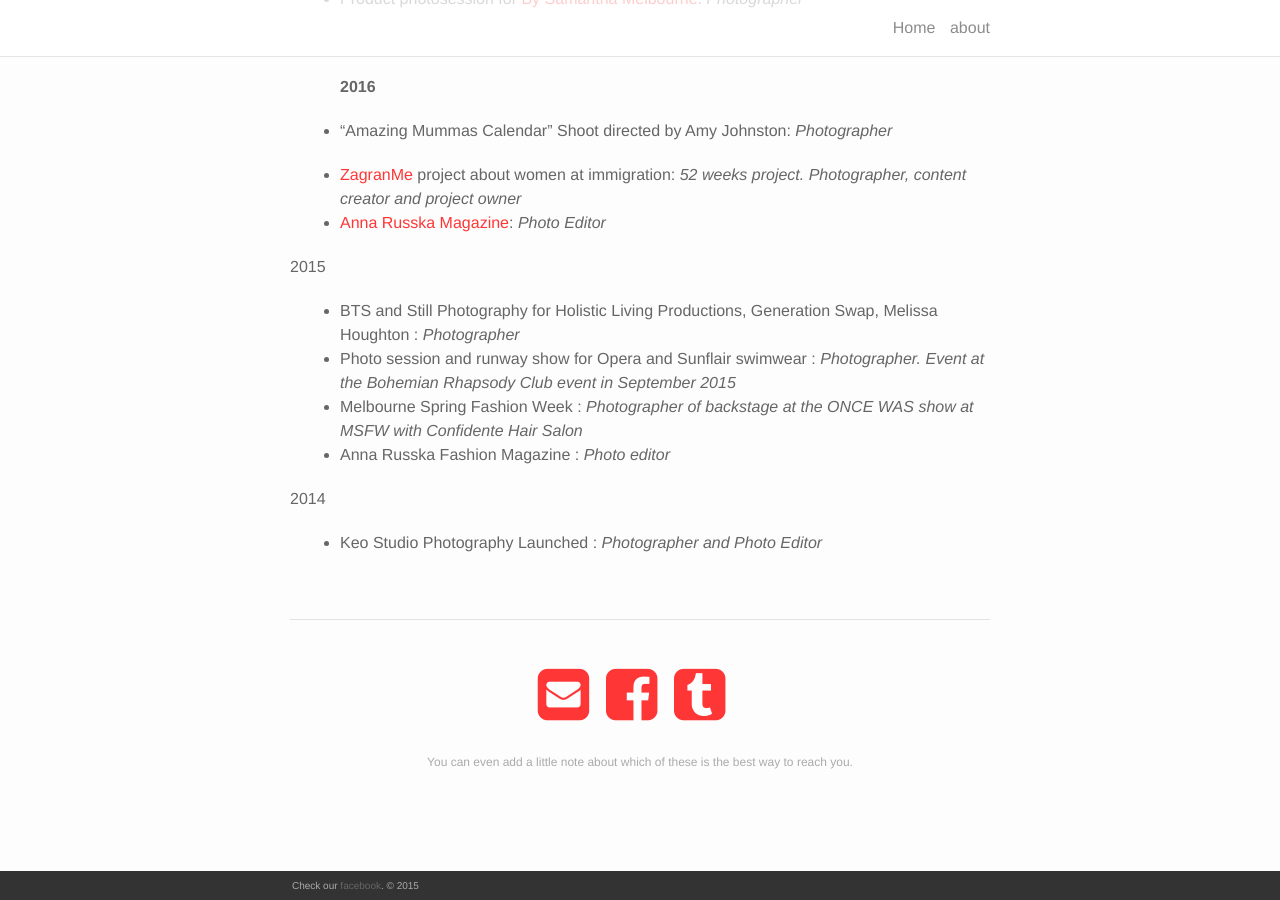
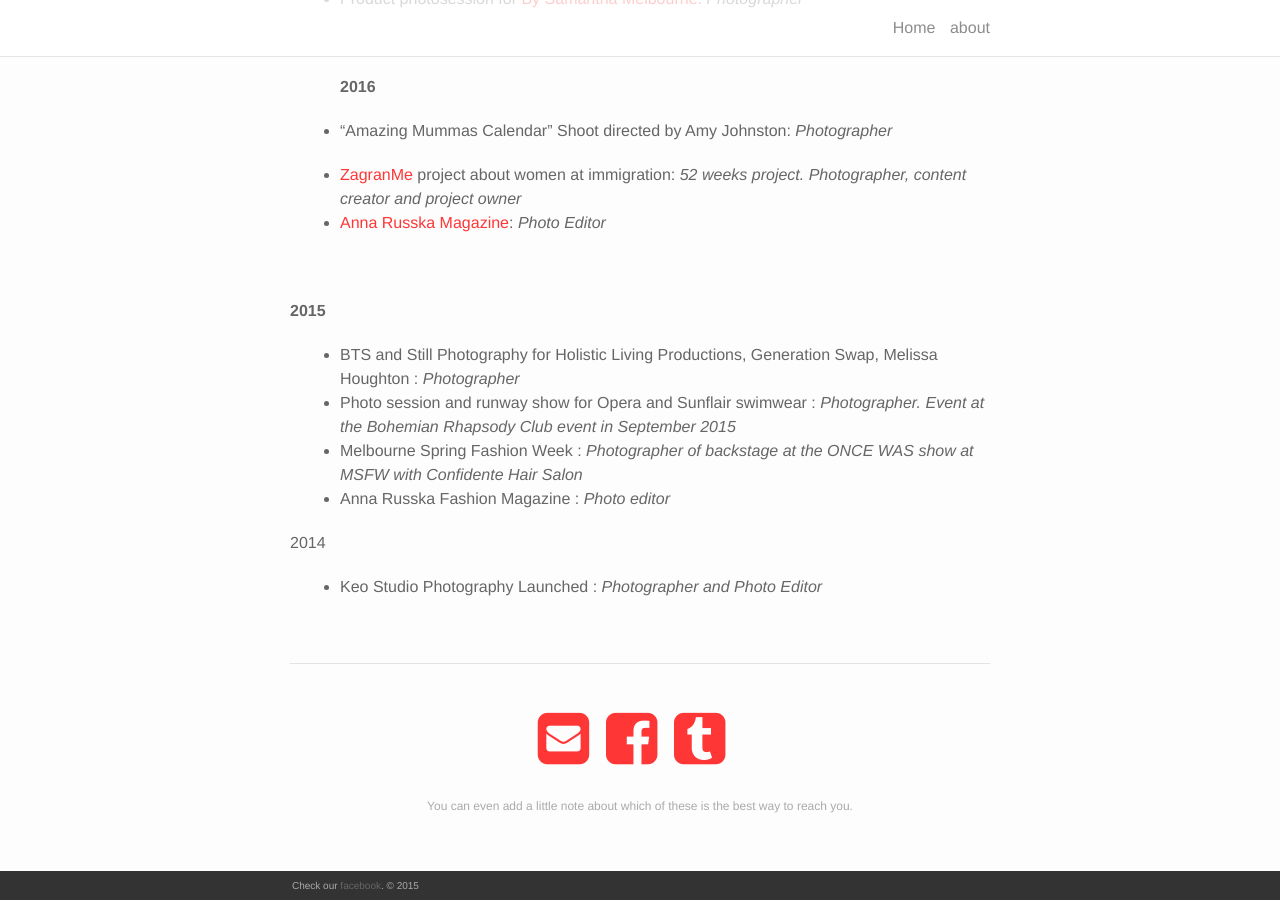
Before and after one commit to AlenPelin/keo-studio, a Jekyll site: the page built from about.md, in a window 1280 px wide and 900 px high, scrolled down 787 px. Built offline with Jekyll 4.4.1, drawn with Linux system fonts in a browser that asks for light colours; nearby versions of some CDN libraries.

Commit message:
Update from Forestry.io - Updated about.md

```diff
--- a/about.md
+++ b/about.md
@@ -39,7 +39,9 @@ permalink: "/about/"
 * [ZagranMe](https://www.facebook.com/zagranme/) project about women at immigration: _52 weeks project. Photographer, content creator and project owner_
 * [Anna Russka Magazine](https://www.annarusska.ru ): _Photo Editor_
 
-2015
+<br>
+
+**2015**
 
 * BTS and Still Photography for Holistic Living Productions, Generation Swap, Melissa Houghton : _Photographer_
 * Photo session and runway show for Opera and Sunflair swimwear : _Photographer. Event at the Bohemian Rhapsody Club event in September 2015_
```
